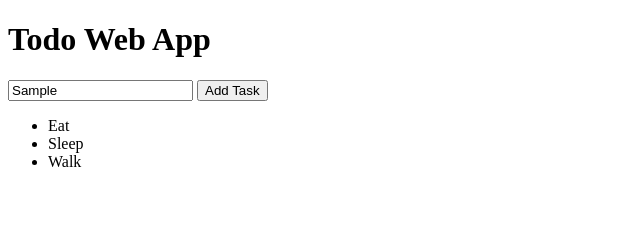
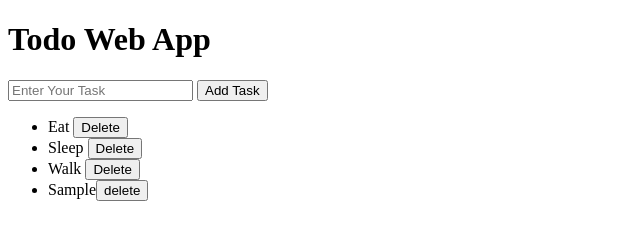
Before and after one commit to ahtasham2001/JavascriptProject, a plain HTML site: page 4.todoWebApp/index.html in a window 1280 px wide. Both pictures are taken after typing "Sample" into the empty fields and a click on the button "Add Task". Shown: the whole page, without its empty margins (0-640 px from the left). Drawn offline with Linux system fonts and the light colour scheme.

Commit message:
complete Todo Web App

```diff
--- a/4.todoWebApp/app.js
+++ b/4.todoWebApp/app.js
@@ -4,5 +4,24 @@ let inp = document.querySelector("input")
 
 
 btn.addEventListener("click", function(){
-    console.log(inp.value);
+    let item = document.createElement("li");
+    item.innerText = inp.value;
+
+    let delBtn = document.createElement("button");
+    delBtn.innerText = "delete";
+    delBtn.classList.add("delete")
+
+
+    item.appendChild(delBtn);
+    ul.appendChild(item);
+    inp.value = "";
 })
+
+let delBtns = document.querySelector(".delete");
+for (delBtn of delBtns){
+    delBtns.addEventListener("click",function(){
+        let par = this.parentElement;
+        console.log(par);
+        par.remove();
+    });
+}
--- a/4.todoWebApp/index.html
+++ b/4.todoWebApp/index.html
@@ -10,9 +10,11 @@
     <input placeholder="Enter Your Task">
     <button>Add Task</button>
     <ul>
-        <li>Eat</li>
-        <li>Sleep</li>
-        <li>Walk</li>
+        <li>Eat <button class="delete">Delete</button></li>
+        <li>Sleep <button class="delete">Delete</button></li>
+        <li>Walk <button class="delete">Delete</button></li>
     </ul>
+
+    <script src="app.js"></script>
 </body>
 </html>
```
